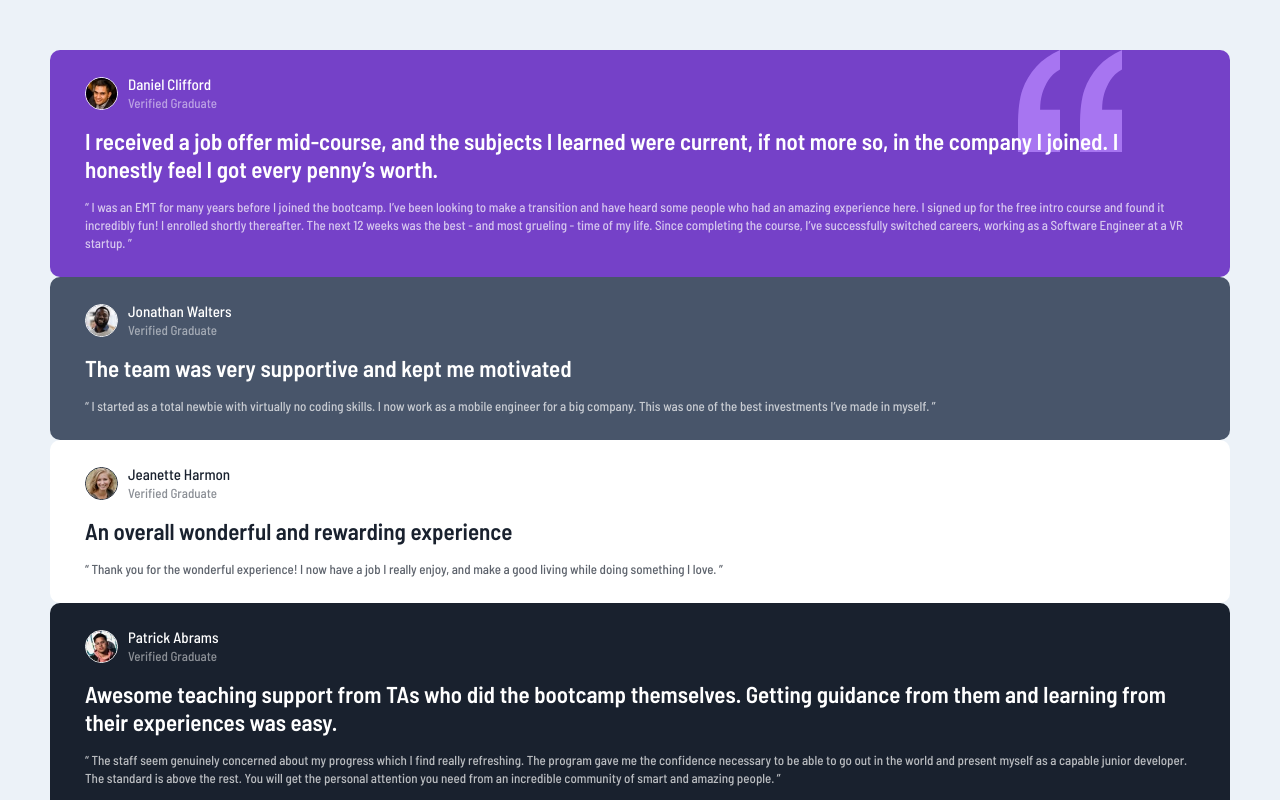
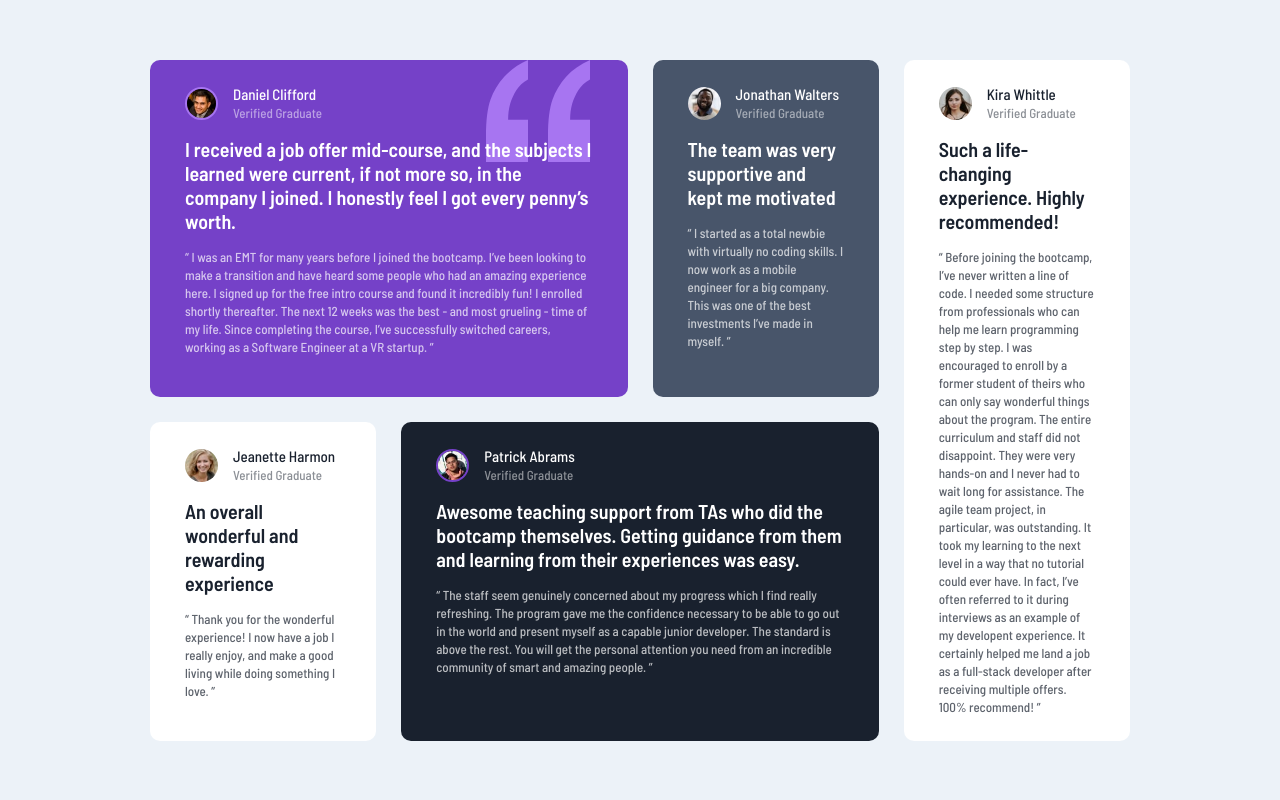
Before and after one commit to dibrooo/Testimonials-Grid-Section, a plain HTML site: page index.html in a window 1280 px wide. Shown: the top 800 px of the page. Drawn offline with Linux system fonts and the light colour scheme.

Commit message:
Testimonials Grid

```diff
--- a/styles.scss
+++ b/styles.scss
@@ -14,10 +14,20 @@ $light-grayish-blue: hsl(210, 46%, 95%);
 }
 
 body {
-  margin: 50px;
+  display: flex;
+  align-items: center;
+  justify-content: center;
+  padding: 0 150px;
+  min-height: 100vh;
   font-size: 13px;
   font-family: "Barlow Semi Condensed", sans-serif;
   background-color: $light-grayish-blue;
+}
+
+main {
+  display: grid;
+  grid-template-columns: repeat(4, 1fr);
+  gap: 25px;
 }
 
 .testimonial-card {
@@ -30,13 +40,12 @@ body {
   .user-wrapper {
     display: flex;
     align-items: center;
-    gap: 10px;
+    gap: 15px;
     line-height: 18px;
 
     img {
       width: 33px;
       height: 33px;
-      border: 1px solid;
       border-radius: 100%;
     }
 
@@ -46,7 +55,7 @@ body {
   }
 
   h2 {
-    font-size: 23px;
+    font-size: 20px;
   }
 
   label {
@@ -60,11 +69,16 @@ body {
 }
 
 #card1 {
+  grid-column: span 2;
   color: $white;
   background-color: $moderate-violet;
   background-image: url("images/bg-pattern-quotation.svg");
   background-repeat: no-repeat;
   background-position: 90% 0;
+
+  img {
+    border: 2px solid #a775f1;
+  }
 }
 
 #card2 {
@@ -79,6 +93,16 @@ body {
 }
 
 #card4 {
+  grid-column: span 2;
   color: $white;
   background-color: $very-dark-blackish-blue;
+
+  img {
+    border: 2px solid $moderate-violet;
+  }
 }
+
+#card5 {
+  grid-column: 4;
+  grid-row: 1 / span 2;
+}
```
Also changed, not shown: styles.css, 1 other file.
